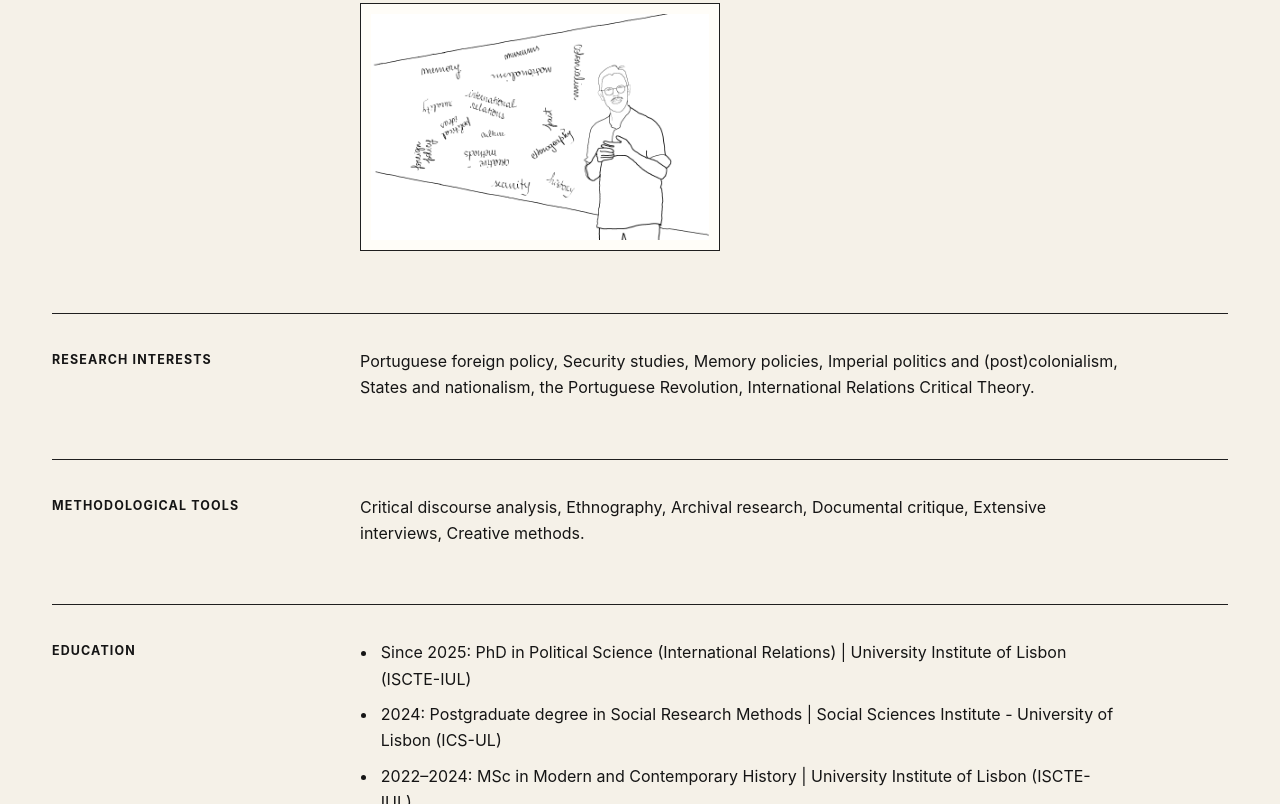
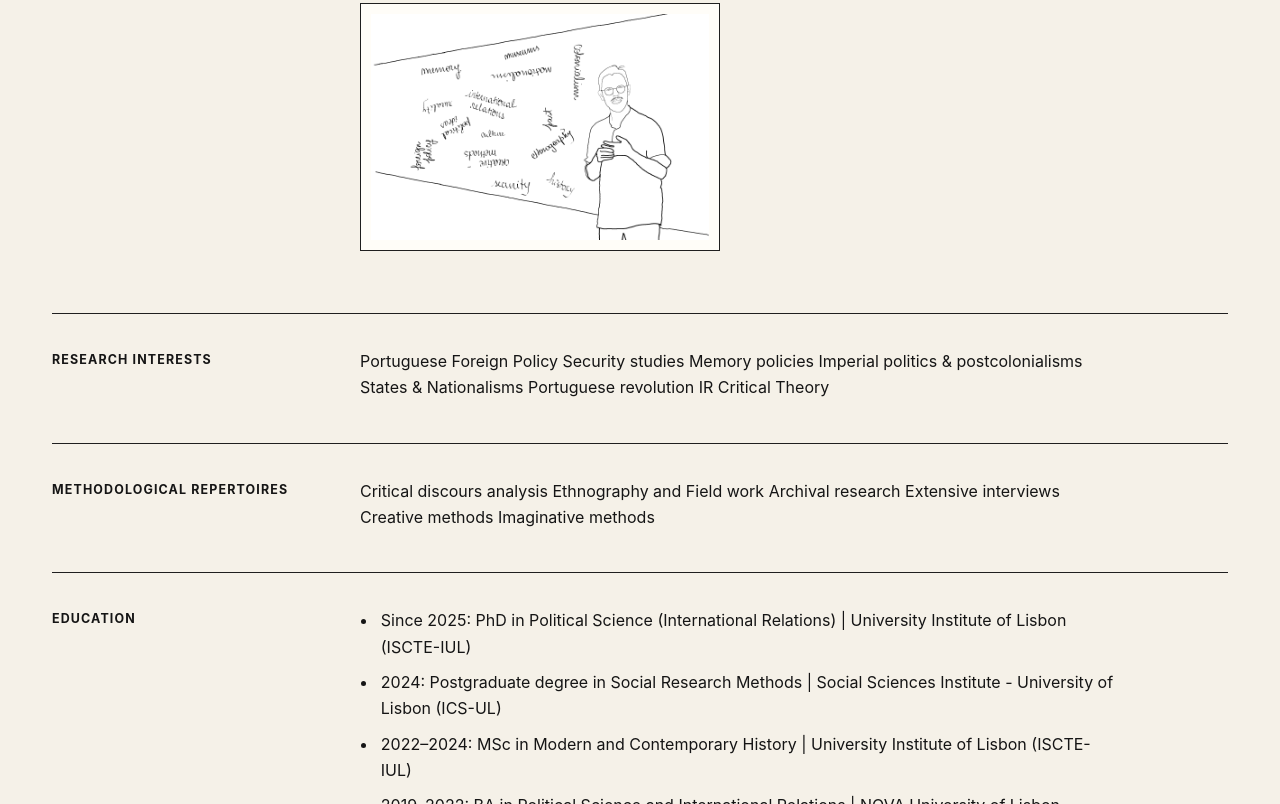
Before and after one commit to gcmargato/gcmargato.github.io, a plain HTML site: page index.html in a window 1280 px wide. Shown: the part 529-1333 px from the top of the page. Drawn offline with Linux system fonts and the light colour scheme.

Commit message:
Update index.html

```diff
--- a/index.html
+++ b/index.html
@@ -39,21 +39,32 @@
 
     </section>
 
-    <section class="content-section">
-      <h2>Research interests</h2>
-      <p>
-        Portuguese foreign policy, Security studies, Memory policies, Imperial politics and (post)colonialism,
-        States and nationalism, the Portuguese Revolution, International Relations Critical Theory.
-      </p>
-    </section>
+      <section class="content-section">
+  <h2>Research interests</h2>
 
-    <section class="content-section">
-      <h2>Methodological tools</h2>
-      <p>
-        Critical discourse analysis, Ethnography, Archival research, Documental critique,
-        Extensive interviews, Creative methods.
-      </p>
-    </section>
+  <div class="tag-grid">
+    <span>Portuguese Foreign Policy</span>
+    <span>Security studies</span>
+    <span>Memory policies</span>
+    <span>Imperial politics & postcolonialisms</span>
+    <span>States & Nationalisms</span>
+    <span>Portuguese revolution</span>
+    <span>IR Critical Theory</span>
+  </div>
+</section>
+
+      <section class="content-section">
+  <h2>Methodological repertoires</h2>
+
+  <div class="tag-grid">
+    <span>Critical discours analysis</span>
+    <span>Ethnography and Field work</span>
+    <span>Archival research</span>
+    <span>Extensive interviews</span>
+    <span>Creative methods</span>
+    <span>Imaginative methods</span>
+  </div>
+</section>
 
     <section class="content-section">
       <h2>Education</h2>
```
